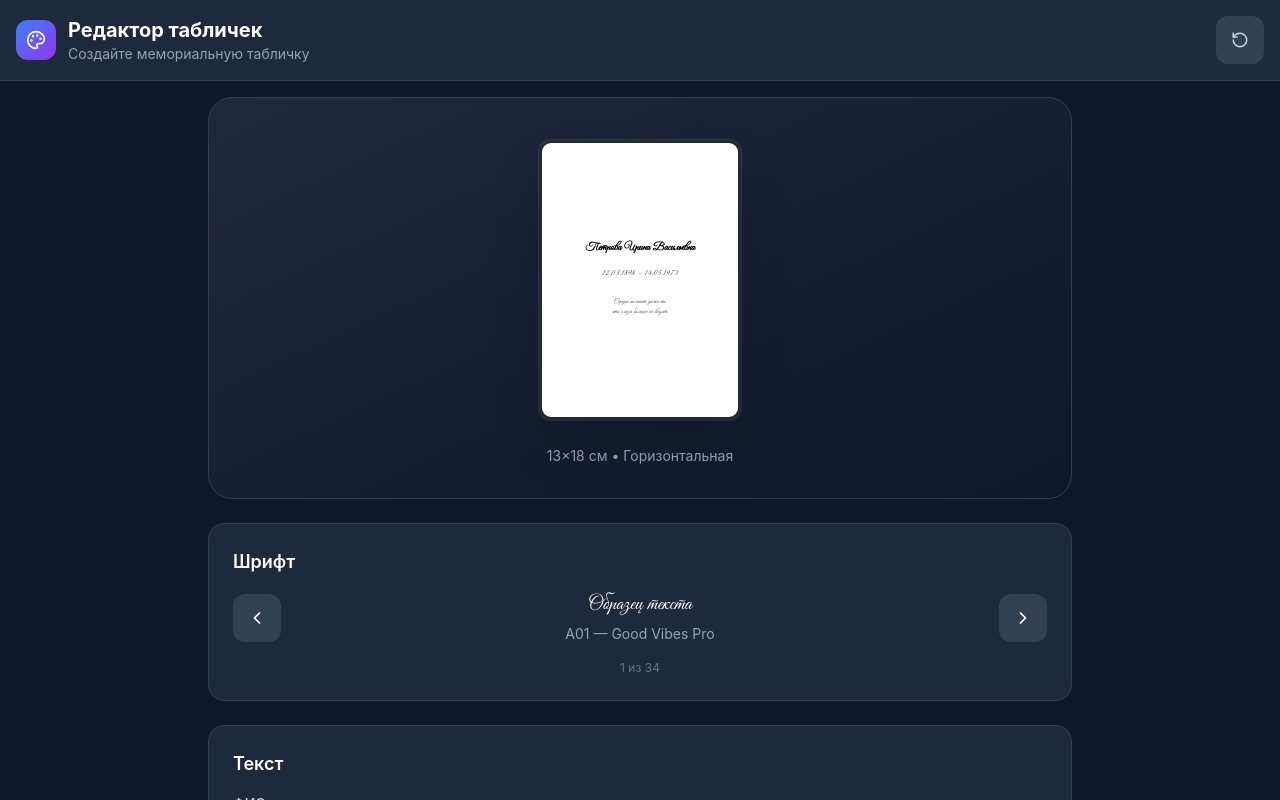
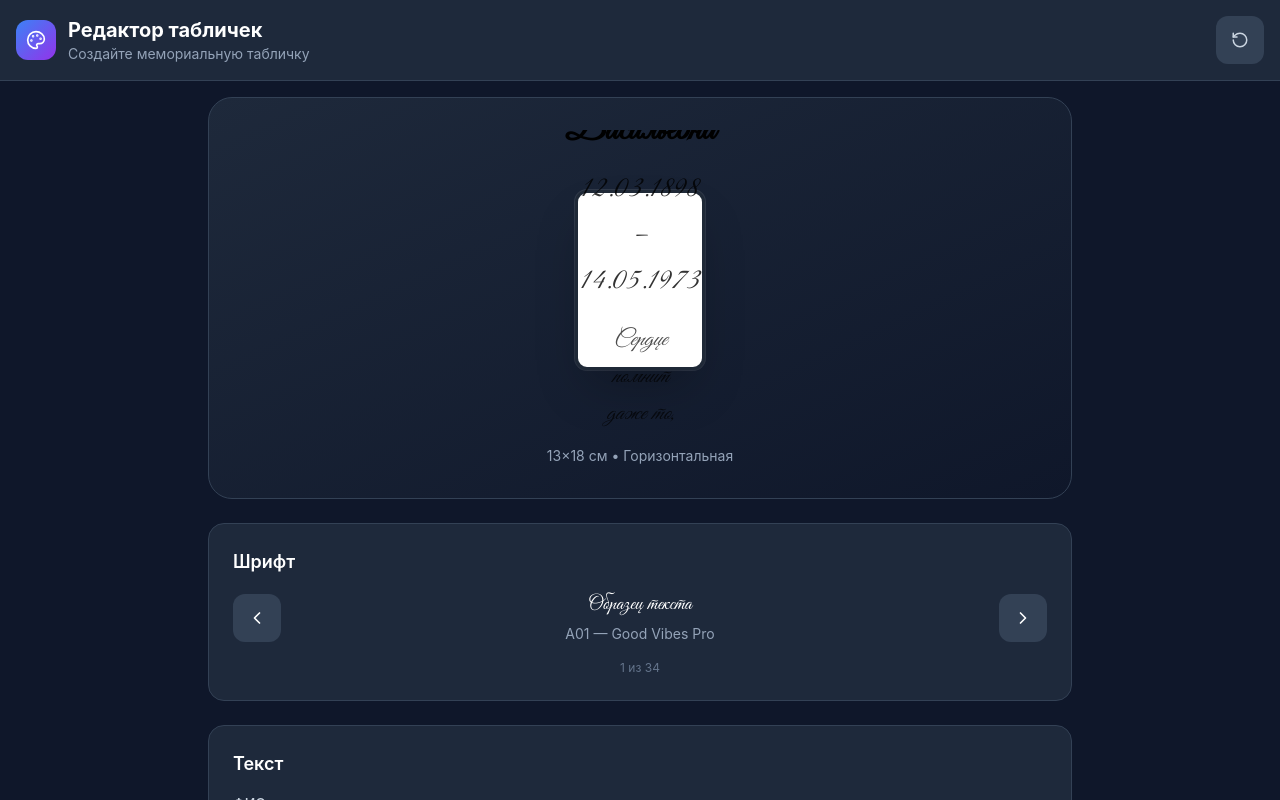
Before and after one commit to dklimenko24/mellem-project, a React (Vite) app: page / in a window 1280 px wide. Shown: the top 800 px of the page. Built offline with nearby package versions, Linux system fonts and the light colour scheme; the HTML template or start-up script is replaced by a standard one.

Commit message:
Исправление масштабирования таблички

```diff
--- a/src/components/Preview.jsx
+++ b/src/components/Preview.jsx
@@ -8,8 +8,8 @@ function Preview() {
 
   // Calculate dimensions based on custom size and orientation
   const getDimensions = () => {
-    const baseWidth = style.width * 40 // Scale factor for display
-    const baseHeight = style.height * 40
+    const baseWidth = style.width * 10 // Увеличенный масштаб для лучшего отображения
+    const baseHeight = style.height * 10
 
     return style.orientation === 'vertical'
       ? { width: baseHeight, height: baseWidth }
@@ -19,34 +19,29 @@ function Preview() {
   const dimensions = getDimensions()
   const isOval = style.shape === 'oval'
 
-  // Limit display size for mobile
-  const maxDisplayWidth = Math.min(dimensions.width, 350)
-  const maxDisplayHeight = Math.min(dimensions.height, 280)
-  const scale = Math.min(maxDisplayWidth / dimensions.width, maxDisplayHeight / dimensions.height)
-
   // Auto-calculate font size based on plaque dimensions
   const calculateFontSize = () => {
     const area = (style.width * style.height)
-    const baseSize = Math.sqrt(area) * 1.8 // Adjust multiplier as needed
-    return Math.max(12, Math.min(48, baseSize)) // Min 12px, max 48px
+    const baseSize = Math.sqrt(area) * 2.5 // Увеличенный множитель для лучшей читаемости
+    return Math.max(16, Math.min(64, baseSize)) // Увеличенный диапазон
   }
 
   const autoFontSize = calculateFontSize()
 
   const plaqueStyle = {
-    width: `${dimensions.width * scale}px`,
-    height: `${dimensions.height * scale}px`,
+    width: `${dimensions.width}px`,
+    height: `${dimensions.height}px`,
     backgroundColor: '#ffffff',
     borderRadius: isOval ? '50%' : '12px',
     border: '3px solid #1f2937',
     fontFamily: style.fontFamily,
-    fontSize: `${autoFontSize * scale}px`,
+    fontSize: `${autoFontSize}px`,
     boxShadow: '0 25px 50px -12px rgba(0, 0, 0, 0.25), 0 0 0 1px rgba(255, 255, 255, 0.1)'
   }
 
   return (
     <div className="bg-gradient-to-br from-slate-800 to-slate-900 rounded-3xl p-8 border border-slate-700">
-      <div className="flex items-center justify-center min-h-[300px]">
+      <div className="flex items-center justify-center min-h-[300px] overflow-auto">
         <div
           ref={previewRef}
           data-preview="true"
@@ -62,14 +57,14 @@ function Preview() {
 
           {/* Dates */}
           {text.dates && (
-            <div className="mb-4 opacity-80" style={{ fontSize: `${autoFontSize * scale * 0.8}px` }}>
+            <div className="mb-4 opacity-80" style={{ fontSize: `${autoFontSize * 0.8}px` }}>
               {text.dates}
             </div>
           )}
 
           {/* Epitaph */}
           {text.epitaph && (
-            <div className="italic opacity-70 leading-relaxed whitespace-pre-line" style={{ fontSize: `${autoFontSize * scale * 0.6}px` }}>
+            <div className="italic opacity-70 leading-relaxed whitespace-pre-line" style={{ fontSize: `${autoFontSize * 0.6}px` }}>
               {text.epitaph}
             </div>
           )}
```
